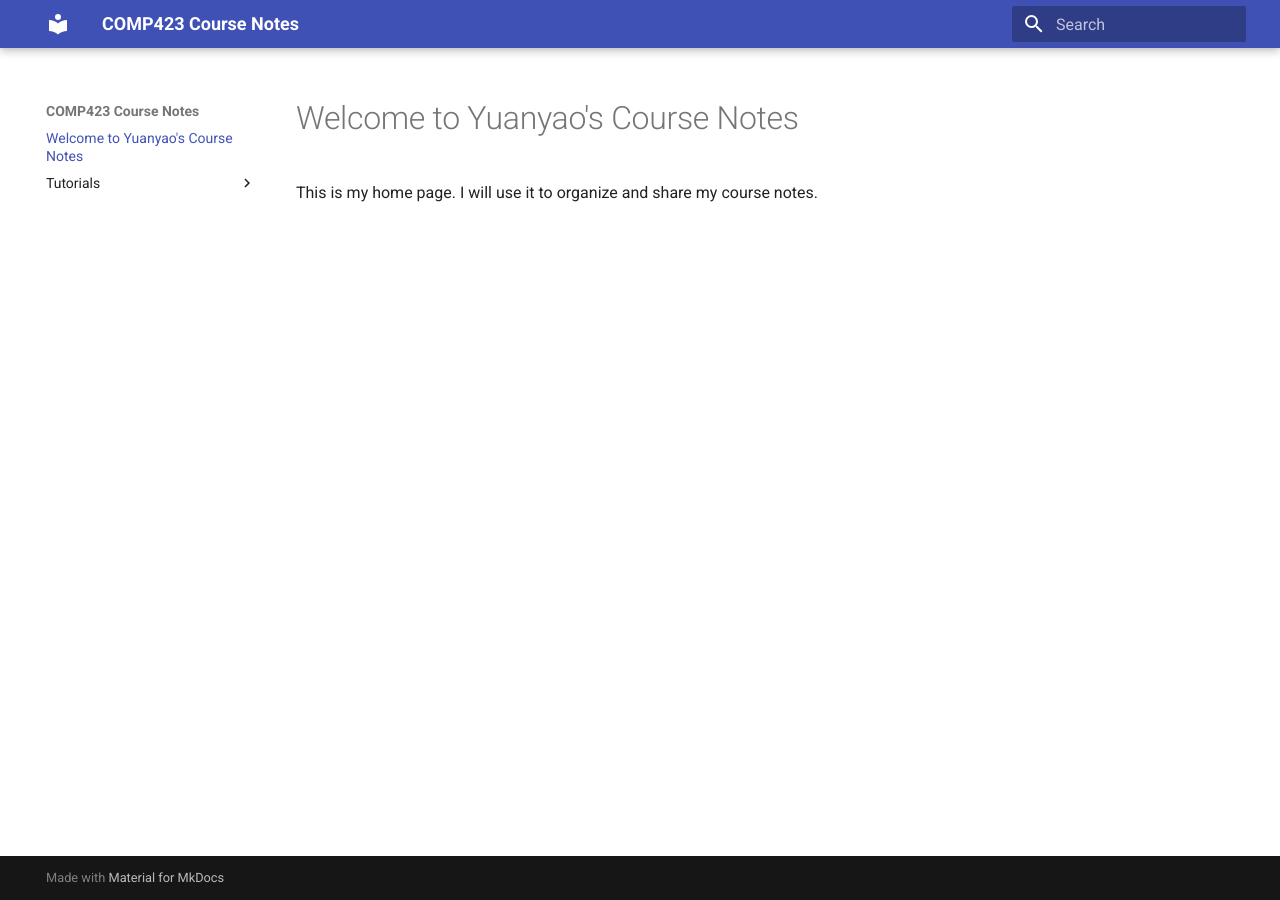
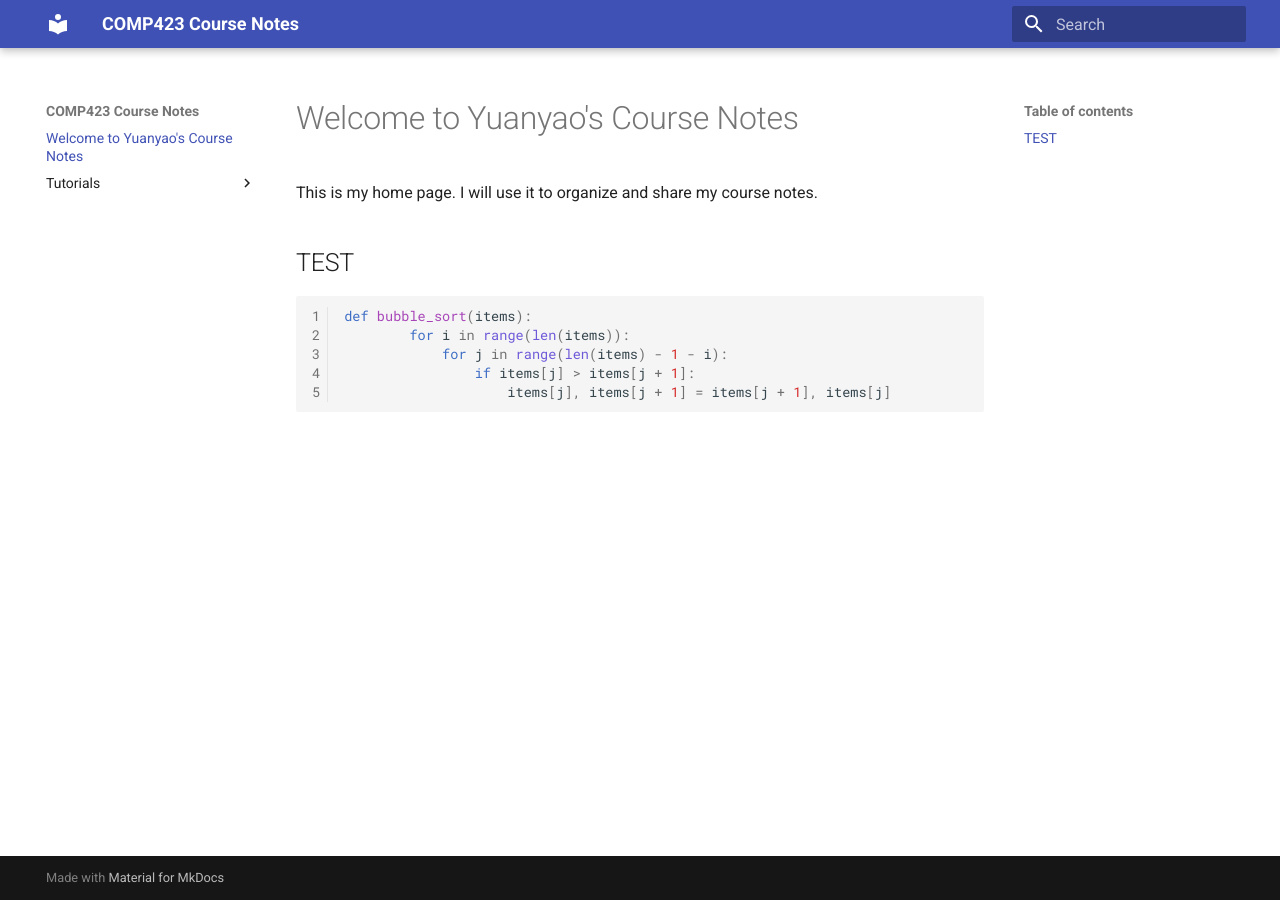
Before and after one commit to yuanyaolin13/comp423-course-notes, an MkDocs documentation site: the page built from docs/index.md, in a window 1280 px wide. Built offline with MkDocs 1.6.1 and Material for MkDocs 9.7.7, drawn with Linux system fonts in a browser that asks for light colours.

Commit message:
Adding code blocks extensions to mkdocs.yml

````diff
--- a/docs/index.md
+++ b/docs/index.md
@@ -1,3 +1,12 @@
 # Welcome to Yuanyao's Course Notes
 
 This is my home page. I will use it to organize and share my course notes.
+
+## TEST
+``` py linenums="1"
+def bubble_sort(items):
+        for i in range(len(items)):
+            for j in range(len(items) - 1 - i):
+                if items[j] > items[j + 1]:
+                    items[j], items[j + 1] = items[j + 1], items[j]
+```
--- a/mkdocs.yml
+++ b/mkdocs.yml
@@ -1,3 +1,12 @@
 site_name: COMP423 Course Notes
 theme:
   name: material
+
+markdown_extensions:
+  - pymdownx.highlight:
+      anchor_linenums: true
+      line_spans: __span
+      pygments_lang_class: true
+  - pymdownx.inlinehilite
+  - pymdownx.snippets
+  - pymdownx.superfences
````
Also changed, not shown: docs/tutorials/go-setup.md (+10 -0 lines).
